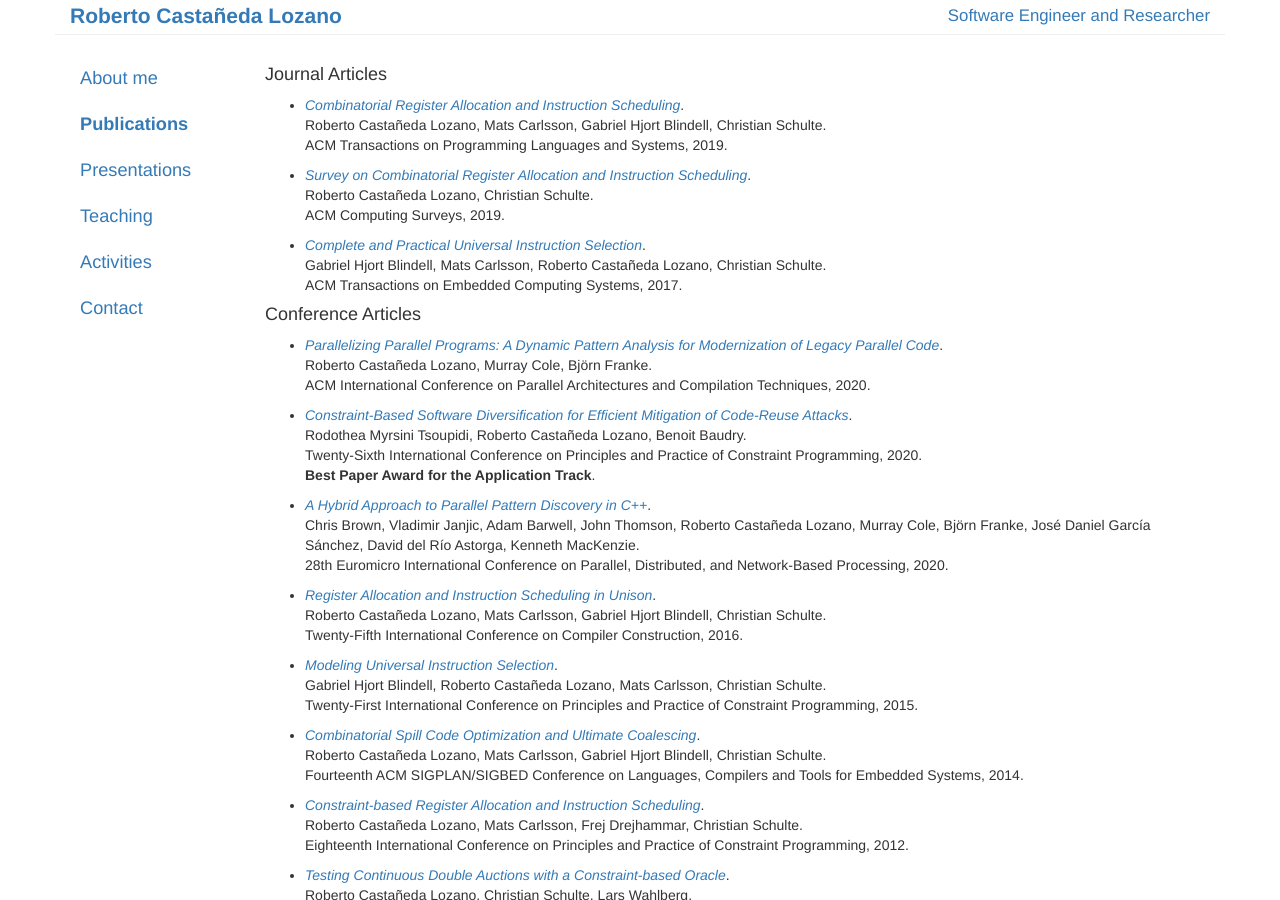
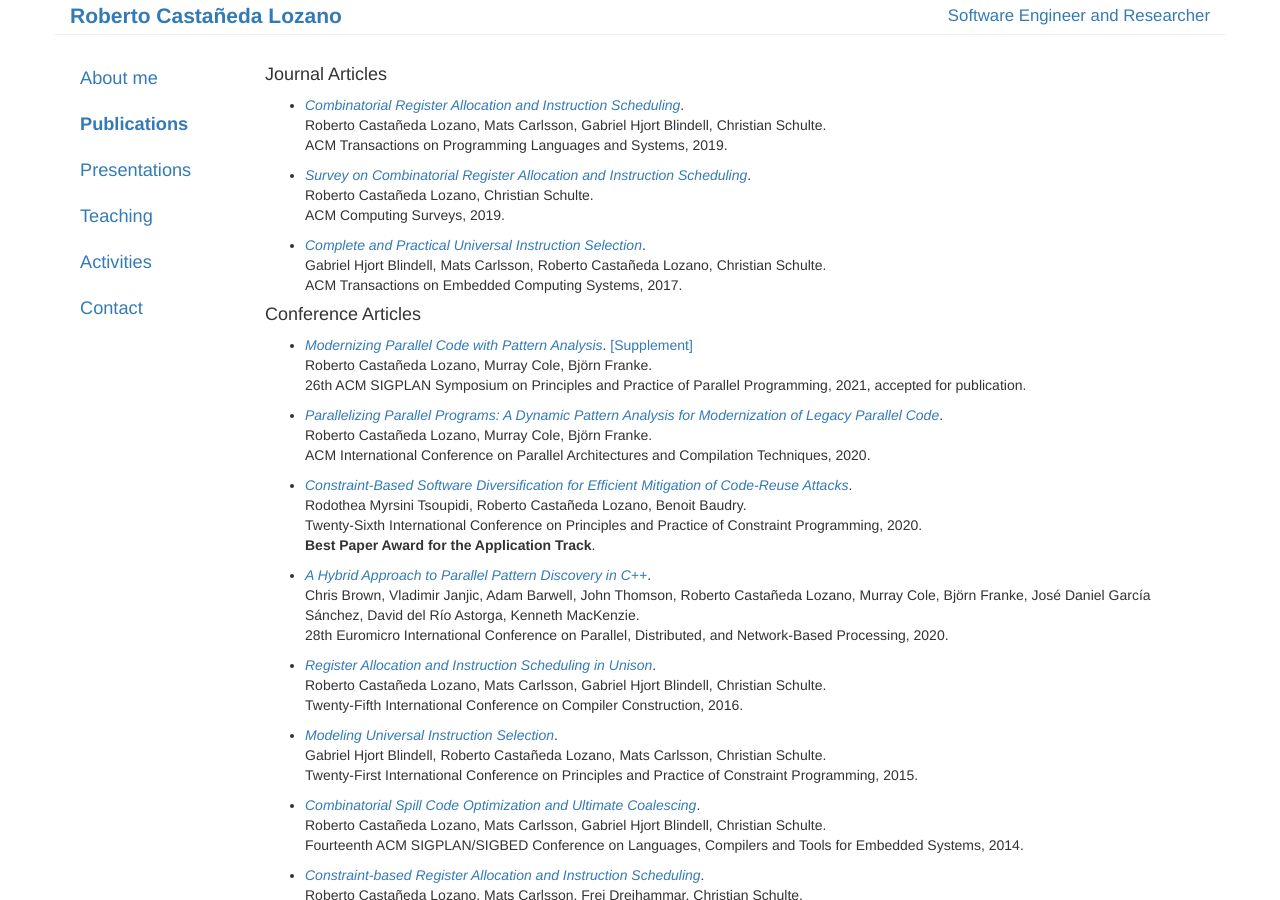
Before and after one commit to robcasloz/robcasloz.github.io, a Jekyll site: the page built from _posts/2010-12-01-publications.md, in a window 1280 px wide and 900 px high. Built offline with Jekyll 4.4.1, drawn with Linux system fonts in a browser that asks for light colours.

Commit message:
Add paper

```diff
--- a/_posts/2010-12-01-publications.md
+++ b/_posts/2010-12-01-publications.md
@@ -18,6 +18,10 @@ title: "Publications"
   ACM Transactions on Embedded Computing Systems, 2017.
 
 #### Conference Articles
+
+- [*Modernizing Parallel Code with Pattern Analysis*](/publications/CastanedaColeEa_PPoPP_2021.pdf). [[Supplement]](/publications/CastanedaColeEa_PPoPP_2021_supplement.pdf)<br />
+  Roberto Castañeda Lozano, Murray Cole, Björn Franke.<br />
+  26th ACM SIGPLAN Symposium on Principles and Practice of Parallel Programming, 2021, accepted for publication.
 
 - [*Parallelizing Parallel Programs: A Dynamic Pattern Analysis for Modernization of Legacy Parallel Code*](/publications/CastanedaColeEa_PACT_2020.pdf).<br />
   Roberto Castañeda Lozano, Murray Cole, Björn Franke.<br />
```
Also changed, not shown: 2 other files.
